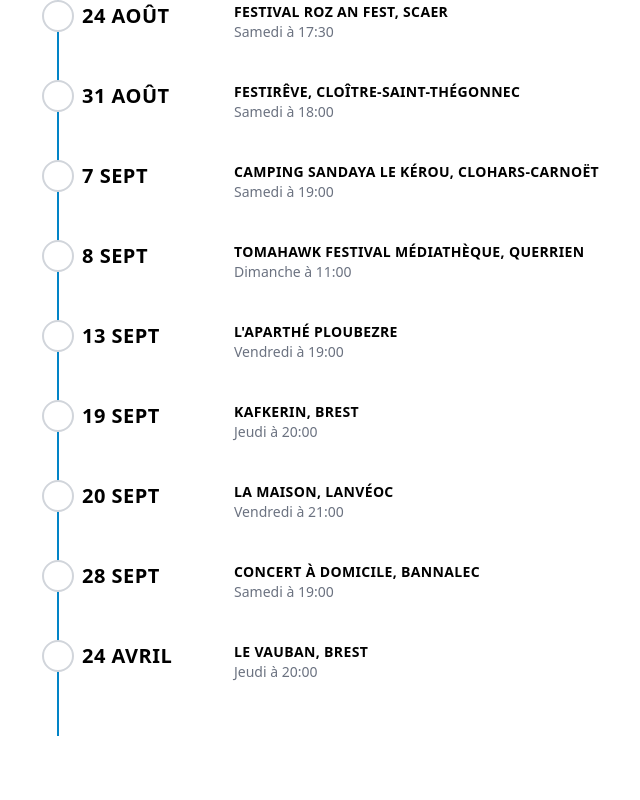
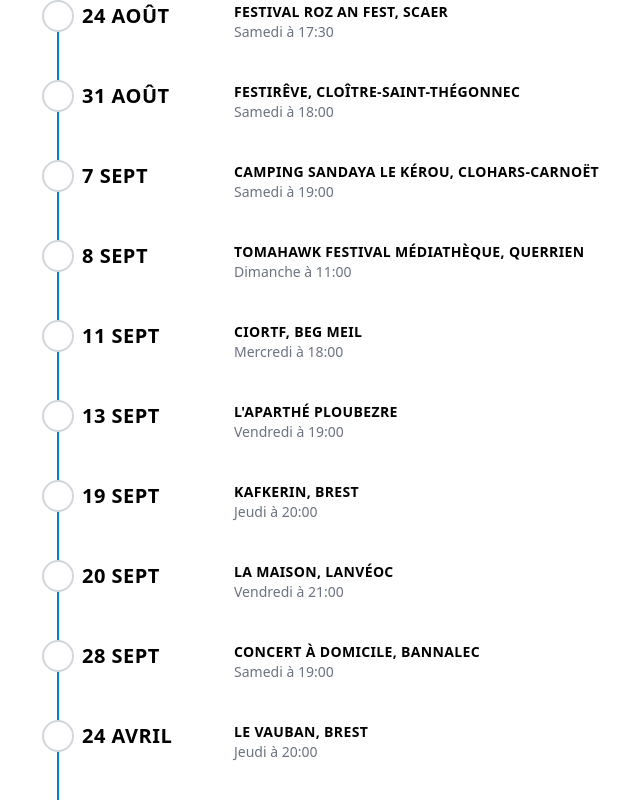
Before and after one commit to AlexandreKempf/en-tete-a-texte, a SvelteKit app: page /concerts in a window 1280 px wide. Shown: the part 850-1650 px from the top of the page, without its empty margins (598-1238 px from the left). Before the commit the page ends 1586 px from the top, so only its background shows below. Built offline with nearby package versions, Linux system fonts and the light colour scheme.

Commit message:
Update concerts.js

```diff
--- a/src/routes/concerts.js
+++ b/src/routes/concerts.js
@@ -340,6 +340,10 @@ export const concerts = [
         place: 'Tomahawk Festival Médiathèque, Querrien'
     },
     {
+        date: new Date(2024, 8, 11, 18),
+        place: 'CIORTF, Beg Meil'
+    },
+    {
         date: new Date(2024, 8, 13, 19, 0),
         place: 'L\'Aparthé  Ploubezre'
     },
```
